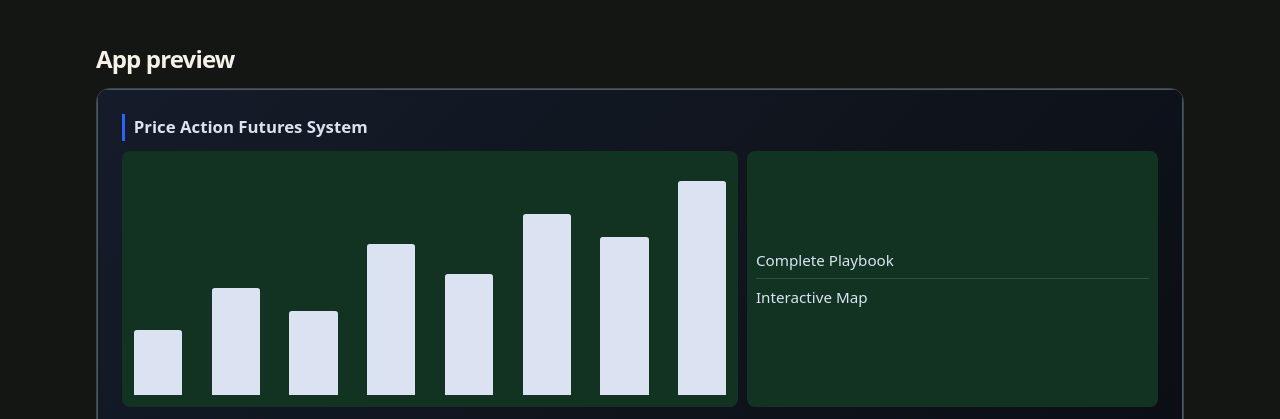
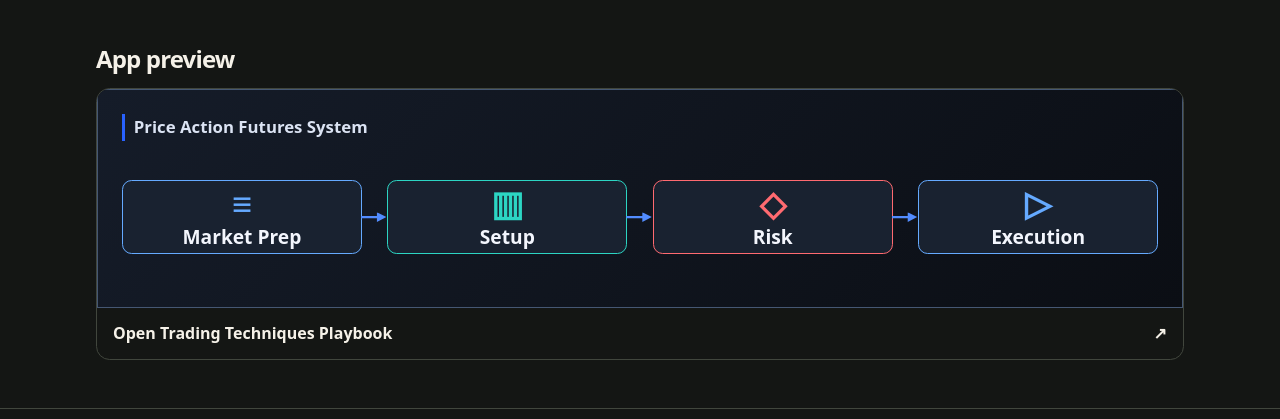
Before and after one commit to edlazar/portfolio, a plain HTML site: page projects/trading-strategy-research.html in a window 1280 px wide. Shown: the part 533-952 px from the top of the page. Drawn offline with Linux system fonts and the light colour scheme.

Commit message:
Apply the System Workflow preview design

```diff
--- a/projects/trading-strategy-research.html
+++ b/projects/trading-strategy-research.html
@@ -15,7 +15,15 @@
 <section class="showcase" aria-labelledby="showcase-heading">
   <h2 id="showcase-heading">App preview</h2>
   <a class="showcase-link" href="/trading-strategy-research">
-    <div class="preview research" aria-hidden="true"><div class="preview-title">Price Action Futures System</div><div class="preview-body"><div class='bars'><i style='--bar:28%'></i><i style='--bar:46%'></i><i style='--bar:36%'></i><i style='--bar:65%'></i><i style='--bar:52%'></i><i style='--bar:78%'></i><i style='--bar:68%'></i><i style='--bar:92%'></i></div><div class='data'><span>Complete Playbook</span><span>Interactive Map</span></div></div></div>
+    <div class="preview research">
+      <div class="preview-title" aria-hidden="true">Price Action Futures System</div>
+      <ol class="research-workflow" aria-label="Trading workflow">
+        <li><span class="workflow-icon" aria-hidden="true">≡</span>Market Prep</li>
+        <li><span class="workflow-icon" aria-hidden="true">▥</span>Setup</li>
+        <li><span class="workflow-icon" aria-hidden="true">◇</span>Risk</li>
+        <li><span class="workflow-icon" aria-hidden="true">▷</span>Execution</li>
+      </ol>
+    </div>
     <span class="showcase-action">Open Trading Techniques Playbook <span aria-hidden="true">↗</span></span>
   </a>
 </section>
```
